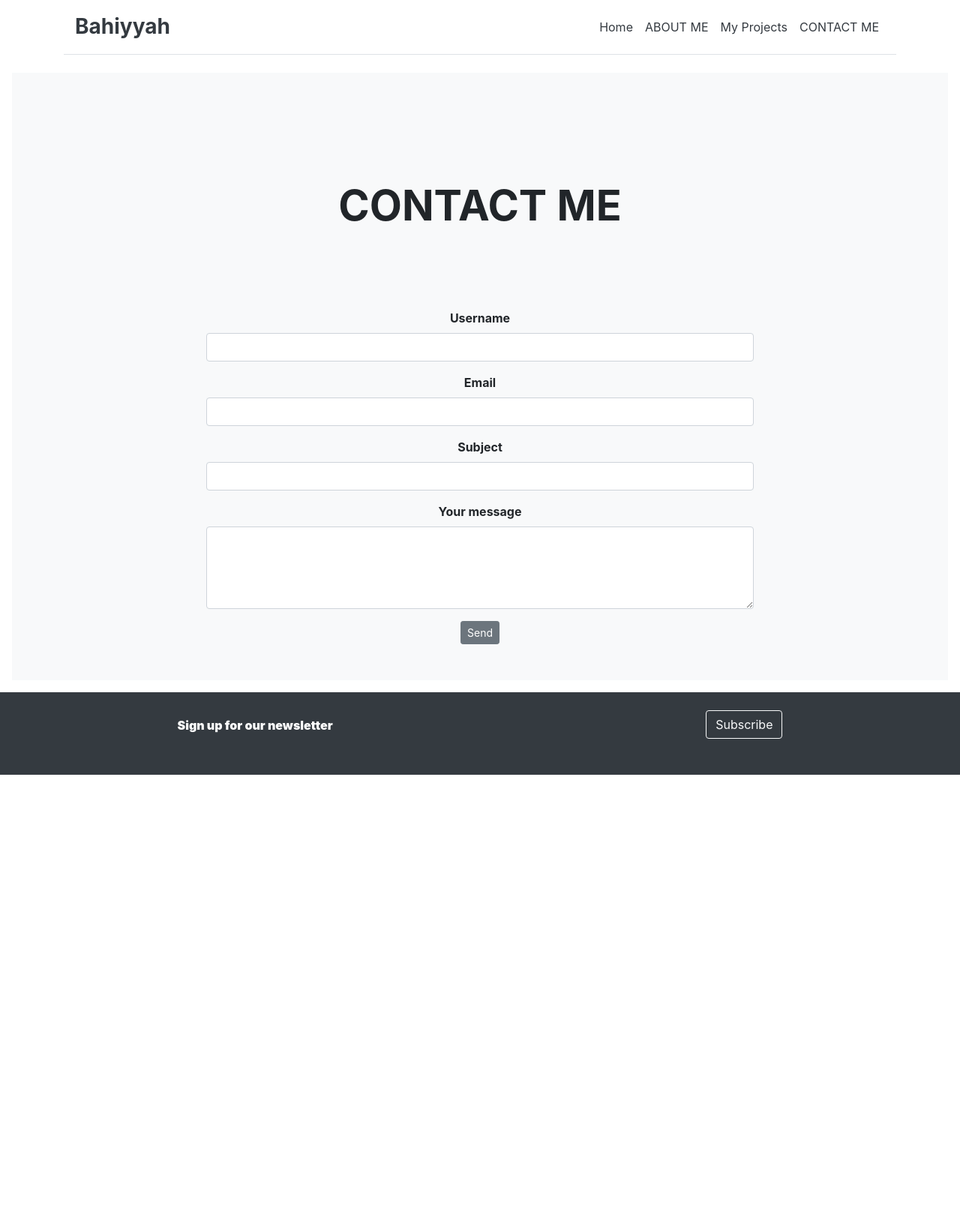
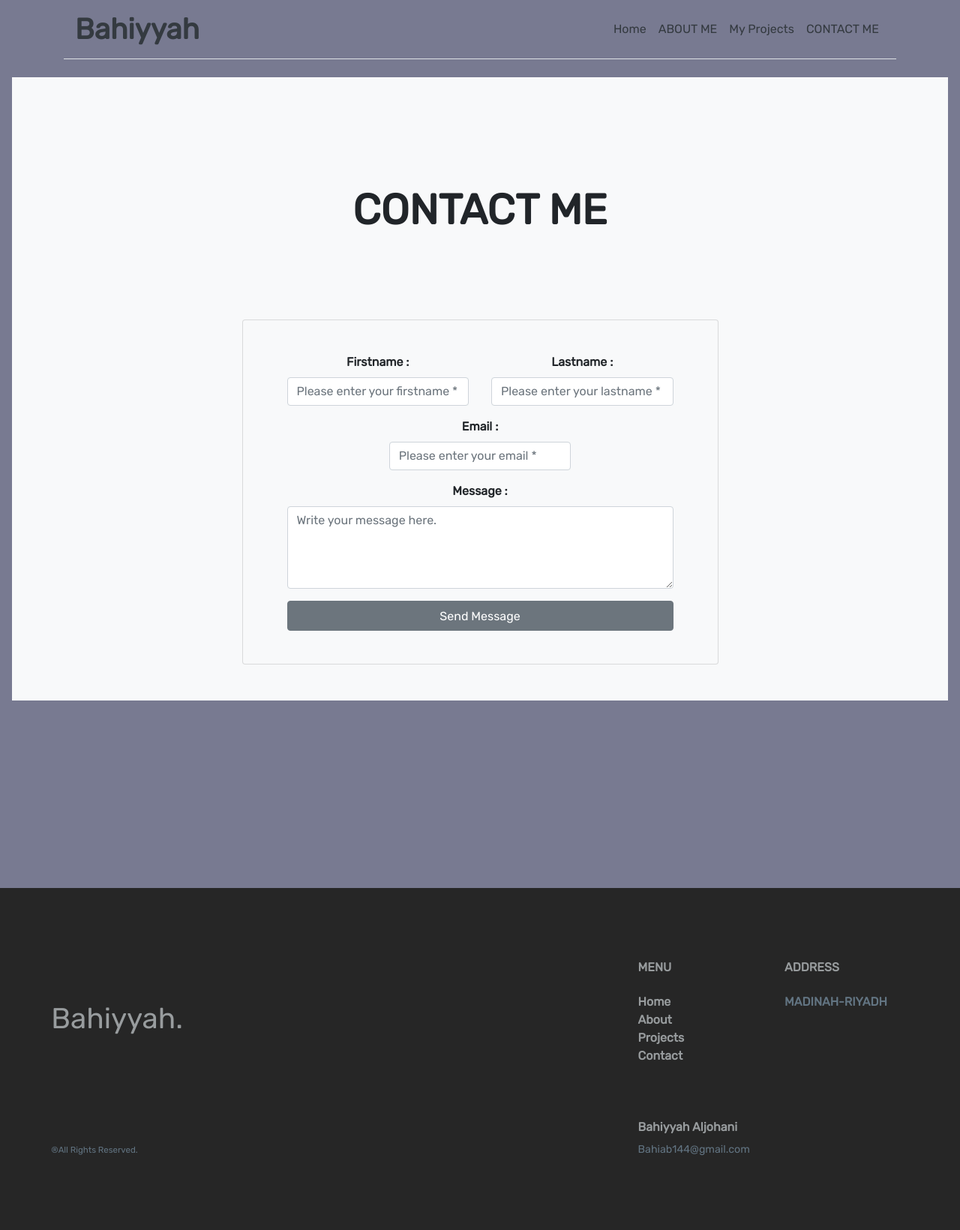
Before and after one commit to T-Python-OCT9/LAB_PERSONAL_WEBSITE, a Django app: page /contact/ in a window 1280 px wide. Shown: the whole page at 75% size. Before the commit the page ends 1033 px from the top, so only its background shows below. Run offline with Django 4.2, Linux system fonts and the light colour scheme.

Commit message:
new update

```diff
--- /dev/null
+++ b/personal_website/my_app/static/my_app/css/footer.css
@@ -0,0 +1,45 @@
+
+@import url('https://fonts.googleapis.com/css?family=Rubik&display=swap');
+body {
+    background: linear-gradient(0deg, #fff, 50%, #DEEEFE);
+    font-family: 'Rubik', sans-serif;
+    background: #787A91;
+    height: 100 !important;
+}
+
+
+
+.container-fluid{
+    overflow:hidden;
+    margin-top: 250px ;
+    background:#262626 ;
+    color: #627482  !important;
+    margin-bottom: 0 ;
+    padding-bottom:0  ;
+}
+
+small{
+    font-size: calc(12px + (15 - 12) * ((100vw - 360px) / (1600 - 360))) !important;
+}
+
+.bold-text{
+    color: #989c9e !important;
+}
+
+
+.mt-55{
+    margin-top: calc(50px + (60 - 50) * ((100vw - 360px) / (1600 - 360))) !important;
+}
+
+
+h3{
+    font-size: calc(34px + (40 - 34) * ((100vw - 360px) / (1600 - 360))) !important;
+}
+
+.social{
+    font-size: 21px !important;
+}
+
+.rights{
+    font-size: calc(10px + (12 - 10) * ((100vw - 360px) / (1600 - 360))) !important;
+}
--- a/personal_website/my_app/static/my_app/css/styles.css
+++ b/personal_website/my_app/static/my_app/css/styles.css
@@ -1,8 +1,13 @@
+@import url('https://fonts.googleapis.com/css?family=Rubik&display=swap');
+
 * {
+   font-family: 'Rubik', sans-serif;
    margin: 0;
    padding: 0;
    box-sizing: border-box;
 }
+
+
 
 .initial {
    padding: 3% 0 10% 0;
@@ -28,12 +33,26 @@
 }
 
 .initial .images {
-   width: 40%;
+   width: 47%;
 }
 
 .initial .images picture img {
-   width: 100%;
+   width: 150%;
 }
+
+.containerImg {
+   position: absolute;
+   top: 0;
+   transform: translateY(-50%);
+   height: 90px;
+   width: 90px;
+   background-color: var(--darkViolet);
+   display: flex;
+   justify-content: center;
+   align-items: center;
+   border-radius: 50%;
+}
+
 
 @media (max-width: 900px) {
    .container {
--- a/personal_website/my_app/templates/my_app/about.html
+++ b/personal_website/my_app/templates/my_app/about.html
@@ -18,7 +18,7 @@
                 <div class="row justify-content-center">
                     <div class="col-md-10 col-lg-8">
                         <div class="">
-                            <p> lam  graduated from taibah university with computer science major,I am junior web developer I recently completed the software development bootcamp with coding dojo ,l learned web fundamental and python and mern and java. I also have web design skills.and have the ability of quick learning and I can understand new technologies very easily. I have flexible workability which helps me to work with any kind of technology.</p>
+                            <p> l'am  graduated from taibah university with computer science major,I am junior web developer I recently completed the software development bootcamp with coding dojo ,l learned web fundamental and python and mern and java. I also have web design skills.and have the ability of quick learning and I can understand new technologies very easily. I have flexible workability which helps me to work with any kind of technology.</p>
                             <p>I have a lot of skills because I have a bachelors degree in computer science. I also completed many programming courses, completed coding Dojo, l am capable of front end , back - end and full - stack roles and pick up new languages , frameworks and libraries quickly, And I have worked with a team and have the ability to manage tasks between the team I solve problems and enjoy finding solutions </p>
 
                         </div>
@@ -31,10 +31,10 @@
 
 
                 <div class="about__cta-box text-center">
-                    <a href="#" class="btn btn--ghost">
+                    <a href="#" class="btn btn--ghost text-dark">
                         Resume
                     </a>
-                    <a href="#" class="btn btn--full">Contact</a>
+                    <a href="{% url 'my_app:contact'%}" class="btn btn--full text-dark">Contact</a>
                 </div>
             </div>
         </section>
--- a/personal_website/my_app/templates/my_app/base.html
+++ b/personal_website/my_app/templates/my_app/base.html
@@ -6,14 +6,14 @@
     <meta http-equiv="X-UA-Compatible" content="IE=edge">
     <meta name="viewport" content="width=device-width, initial-scale=1.0">
     <link rel="stylesheet" href="https://cdn.jsdelivr.net/npm/bootstrap@4.0.0/dist/css/bootstrap.min.css" integrity="sha384-Gn5384xqQ1aoWXA+058RXPxPg6fy4IWvTNh0E263XmFcJlSAwiGgFAW/dAiS6JXm" crossorigin="anonymous">
-    <link rel="stylesheet" href="{% static 'my_app/css/styles.css'%}">
+    <link rel="stylesheet" href="{% static 'my_app/css/footer.css'%}">
     <title>{% block title %}My amazing site{% endblock %}</title>
 </head>
 <body >
     <div class="container">
         <header class="d-flex flex-wrap align-items-center justify-content-center justify-content-md-between py-3 mb-4 border-bottom">
           <a href="{% url 'my_app:home'%}" class="d-flex align-items-center col-md-3 mb-2 mb-md-0 text-dark text-decoration-none">
-            <h3 class="float-md-start mb-0"><b>Bahiyyah</b></h3>
+            <h3 class="float-md-start mb-0 text-dark"><b>Bahiyyah</b></h3>
           </a>
 
           <ul class="nav col-12 col-md-auto mb-2 justify-content-center mb-md-0">
@@ -39,44 +39,24 @@
 
           </main>
 
-
-
-          <footer class="bg-dark text-center text-white">
-            <!-- Grid container -->
-            <div class="container p-4 pb-0">
-              <!-- Section: Form -->
-              <section class="">
-                <form action="">
-                  <!--Grid row-->
-                  <div class="row d-flex justify-content-center">
-                    <!--Grid column-->
-                    <div class="col-auto">
-                      <p class="pt-2">
-                        <strong>Sign up for our newsletter</strong>
-                      </p>
+      <!-- footer -->
+          <div class="container-fluid pb-0 mb-0 justify-content-center text-light ">
+            <footer>
+                <div class="row my-5 justify-content-center py-5">
+                    <div class="col-11">
+                        <div class="row ">
+                            <div class="col-xl-8 col-md-4 col-sm-4 col-12   my-auto mx-auto a"><h3 class="text-muted mb-md-0 mb-5 bold-text">Bahiyyah.</h3></div>
+                            <div class="col-xl-2 col-md-4 col-sm-4 col-12"><h6 class="mb-3 mb-lg-4 bold-text "><b>MENU</b></h6><ul class="list-unstyled"><li><a href="{% url 'my_app:home'%}" class="bold-text">Home</a></li><li><a class="bold-text" href="{% url 'my_app:about'%}">About</a></li><li><a class="bold-text" href="{% url 'my_app:projects'%}" >Projects</a></li><li><a class="bold-text" href="{% url 'my_app:contact'%}">Contact</a></li></ul></div>
+                            <div class="col-xl-2 col-md-4 col-sm-4 col-12"><h6 class="mb-3 mb-lg-4 text-muted bold-text mt-sm-0 mt-5"><b>ADDRESS</b></h6><p class="mb-1">MADINAH-RIYADH</p></div>
+                        </div>
+                        <div class="row ">
+                            <div class="col-xl-8 col-md-4 col-sm-4 col-auto  my-md-0 mt-5 order-sm-1 order-3 align-self-end"><p class="social text-muted mb-0 pb-0 bold-text"> <span  class="mx-2"><i class="fa fa-facebook" aria-hidden="true"></i></span> <span class="mx-2"><i class="fa fa-linkedin-square" aria-hidden="true"></i></span> <span class="mx-2"><i class="fa fa-twitter" aria-hidden="true"></i></span> <span class="mx-2"><i class="fa fa-instagram" aria-hidden="true"></i></span> </p><small class="rights"><span>&#174;</span>All Rights Reserved.</small></div>
+                            <div class="col-xl-2 col-md-4 col-sm-4 col-auto order-1 align-self-end "><h6 class="mt-55 mt-2 text-muted bold-text"><b>Bahiyyah Aljohani</b></h6><small> <span><i class="fa fa-envelope" aria-hidden="true"></i></span> Bahiab144@gmail.com</small></div>
+                        </div>
                     </div>
-
-
-                    <!--Grid column-->
-                    <div class="col-md-5 col-12">
-                      <!-- Email input -->
-
-                    </div>
-                    <!--Grid column-->
-
-                    <!--Grid column-->
-                    <div class="col-auto">
-                      <!-- Submit button -->
-                      <button type="submit" class="btn btn-outline-light mb-4">
-                        Subscribe
-                      </button>
-                    </div>
-                    <!--Grid column-->
-                  </div>
-                  <!--Grid row-->
-                </form>
-
-
+                </div>
+            </footer>
+        </div>
 
         <script src="https://cdn.jsdelivr.net/npm/bootstrap@4.0.0/dist/js/bootstrap.min.js" integrity="sha384-JZR6Spejh4U02d8jOt6vLEHfe/JQGiRRSQQxSfFWpi1MquVdAyjUar5+76PVCmYl" crossorigin="anonymous"></script>
 
--- a/personal_website/my_app/templates/my_app/contact.html
+++ b/personal_website/my_app/templates/my_app/contact.html
@@ -1,10 +1,13 @@
+{% extends 'my_app/base.html' %}
+{% load static %}
 <!DOCTYPE html>
 <html lang="en">
 <head>
     <meta charset="UTF-8">
     <meta http-equiv="X-UA-Compatible" content="IE=edge">
     <meta name="viewport" content="width=device-width, initial-scale=1.0">
-    {% extends 'my_app/base.html' %}
+    <link rel="stylesheet" href="{% static '/css/contact.css'%}">
+
     <title>{% block title %}CONTACT ME{% endblock %}</title>
 </head>
 <body>
@@ -13,36 +16,75 @@
         <div class="col-md-5 p-lg-5 mx-auto my-5">
           <h2 class="  display-4 font-weight-normal"><b>CONTACT ME<b></b></h2>
         </div>
-        <section class="contact" id="contact">
-            <div class="container">
-                <div class="row justify-content-center">
-                    <div class="col-md-10 col-lg-8">
-                        <form>
+        <div class="container">
+        <div class="row ">
+          <div class="col-lg-7 mx-auto">
+            <div class="card mt-2 mx-auto p-4 bg-light">
+                <div class="card-body bg-light">
+
+                <div class = "container">
+                                 <form id="contact-form" role="form">
+                <div class="controls">
+                    <div class="row">
+                        <div class="col-md-6">
                             <div class="form-group">
-                                <label for="Username">Username</label>
-                                <input required type="text" class="form-control" id="Username">
+                                <label for="form_name">Firstname :</label>
+                                <input id="form_name" type="text" name="name" class="form-control" placeholder="Please enter your firstname *" required="required" data-error="Firstname is required.">
+
                             </div>
+                        </div>
+                        <div class="col-md-6">
                             <div class="form-group">
-                                <label for="Email">Email</label>
-                                <input required type="email" class="form-control" id="Email">
+                                <label for="form_lastname">Lastname :</label>
+                                <input id="form_lastname" type="text" name="surname" class="form-control" placeholder="Please enter your lastname *" required="required" data-error="Lastname is required.">
+                                                                </div>
+                        </div>
+                    </div>
+                    <div class="row justify-content-center text-center">
+                        <div class="col-md-6 ">
+                            <div class="form-group">
+                                <label for="form_email">Email :</label>
+                                <input id="form_email" type="email" name="email" class="form-control" placeholder="Please enter your email *" required="required" data-error="Valid email is required.">
+
                             </div>
+                        </div>
+                    </div>
+                    <div class="row">
+                        <div class="col-md-12">
                             <div class="form-group">
-                                <label for="subject">Subject</label>
-                                <input required type="text" class="form-control" id="subject">
-                            </div>
+                                <label for="form_message">Message :</label>
+                                <textarea id="form_message" name="message" class="form-control" placeholder="Write your message here." rows="4" required="required" data-error="Please, leave us a message."></textarea
+                                    >
+                                </div>
 
-                            <div class="form-group">
-                                <label for="message">Your message</label>
-                                <textarea required type="text" class="form-control" id="message" rows="4"></textarea>
                             </div>
 
 
-                            <button type="submit" class="btn btn-secondary btn-sm">Send </button>
-                        </form>
+                        <div class="col-md-12">
+
+                            <input type="submit" class="btn btn-secondary btn-send  pt-2 btn-block
+                                " value="Send Message" >
+
                     </div>
+
+                    </div>
+
+
+            </div>
+             </form>
+            </div>
                 </div>
-            </div>
-        </section>
+
+
+        </div>
+            <!-- /.8 -->
+
+        </div>
+        <!-- /.row-->
+
+    </div>
+    </div>
+
       </div>
     {% endblock %}
 
```
Also changed, not shown: personal_website/my_app/static/my_app/css/contact.css (added, +34 -0 lines), personal_website/my_app/templates/my_app/home.html (+5 -2 lines), personal_website/my_app/templates/my_app/projects.html (+34 -10 lines).
